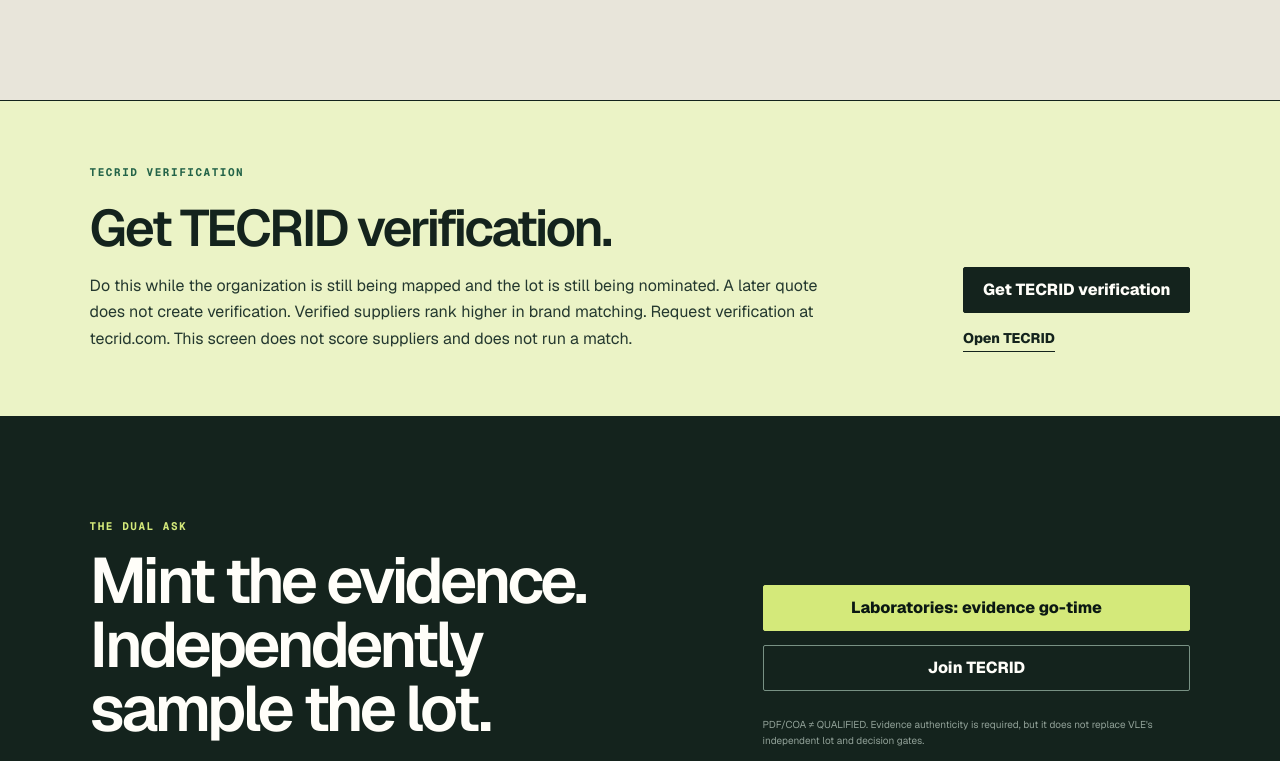
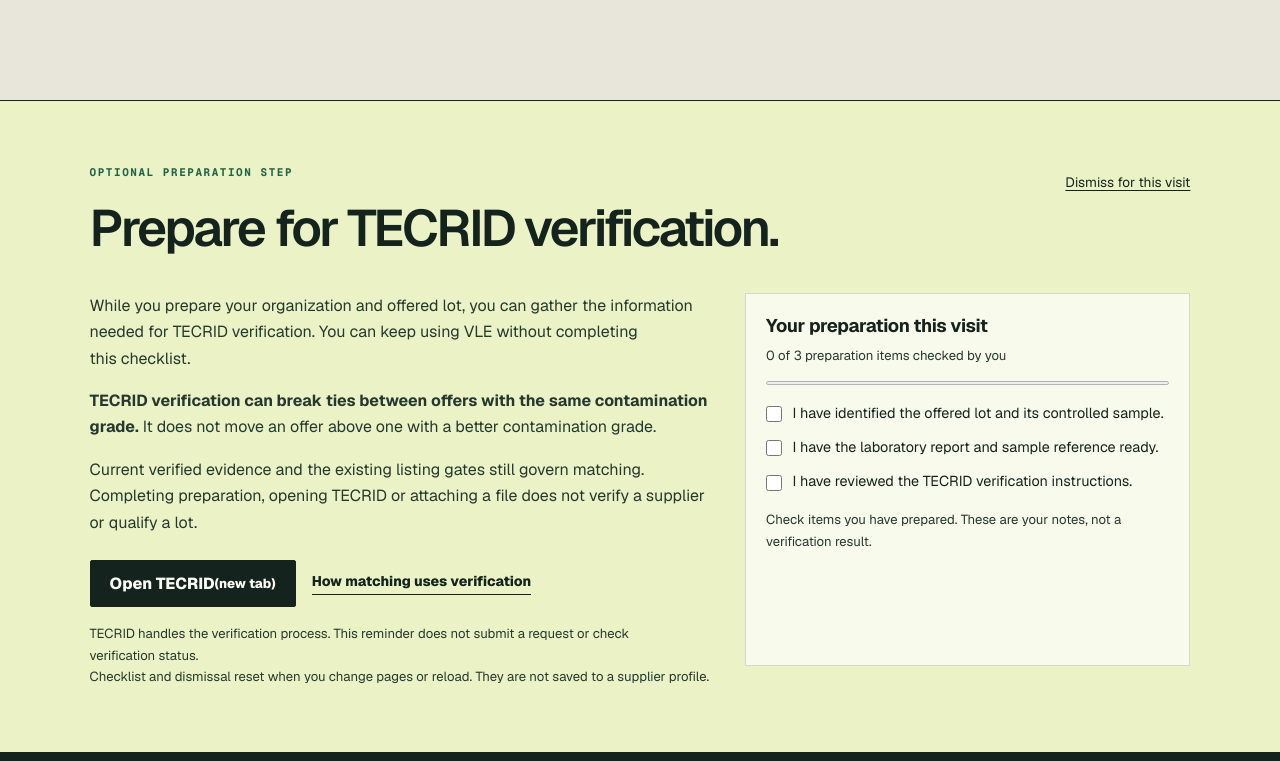
Before and after one commit to paleofoundation/VLE, a Next.js app: page /join in a window 1280 px wide. Shown: the part 2959-3720 px from the top of the page. Built offline with nearby package versions, Linux system fonts and the light colour scheme.

Commit message:
Add optional TECRID preparation reminders

```diff
--- a/src/app/suppliers/[slug]/page.tsx
+++ b/src/app/suppliers/[slug]/page.tsx
@@ -18,7 +18,7 @@
   const profile = await getPublicSupplierProfile(slug);
   if (!profile) return { title: "Supplier profile unavailable | VLE" };
   const title = `${profile.organization.name} supplier profile | VLE`;
-  const description = `Supplier profile for ${profile.organization.name}. TECRID verification is recommended. Verified suppliers rank higher in brand matching. Contaminant documents appear only when a reference is on file.`;
+  const description = `Supplier profile for ${profile.organization.name}. TECRID verification is recommended. TECRID verification can break ties between offers with the same contamination grade. Contaminant documents appear only when a reference is on file.`;
   const url = `${SITE_URL}/suppliers/${profile.organization.slug}`;
   return {
     title,
--- a/src/app/suppliers/page.tsx
+++ b/src/app/suppliers/page.tsx
@@ -25,7 +25,7 @@
         <ul>
           <li>The supplier organization name.</li>
           <li>Contaminant documents attached to that organization&apos;s lots or to a compliance profile, if any exist.</li>
-          <li>The TECRID verification recommendation. Verified suppliers rank higher in brand matching.</li>
+          <li>The TECRID verification recommendation. TECRID verification can break ties between offers with the same contamination grade.</li>
         </ul>
         <p>This index does not print a directory of organizations. An empty document list on a profile means no file has been recorded. VLE does not fill that list.</p>
         <div className="actions">
--- /dev/null
+++ b/src/app/tecrid-nudge-state.ts
@@ -0,0 +1,24 @@
+/** Visitor-local preparation only. None of these actions establishes verification. */
+export const PREPARATION_STEPS = [
+  { id: "lot-sample", label: "I have identified the offered lot and its controlled sample." },
+  { id: "report-reference", label: "I have the laboratory report and sample reference ready." },
+  { id: "instructions", label: "I have reviewed the TECRID verification instructions." },
+] as const;
+
+export type PreparationState = { checked: string[]; dismissed: boolean };
+export type PreparationAction = { type: "toggle"; id: string } | { type: "toggle-reminder" };
+
+export function initialPreparationState(): PreparationState {
+  return { checked: [], dismissed: false };
+}
+
+export function preparationReducer(state: PreparationState, action: PreparationAction): PreparationState {
+  if (action.type === "toggle-reminder") return { ...state, dismissed: !state.dismissed };
+  if (!PREPARATION_STEPS.some((step) => step.id === action.id)) return state;
+  return {
+    ...state,
+    checked: state.checked.includes(action.id)
+      ? state.checked.filter((id) => id !== action.id)
+      : [...state.checked, action.id],
+  };
+}
--- /dev/null
+++ b/src/app/tecrid-nudge.module.css
@@ -0,0 +1,20 @@
+aside.reminder { display: block; }
+.header { display: flex; gap: 1.5rem; align-items: flex-start; justify-content: space-between; }
+.header h2 { margin-bottom: .5rem; }
+.toggle { flex: 0 0 auto; padding: .5rem 0; border: 0; background: transparent; color: var(--ink, #17241d); text-decoration: underline; text-underline-offset: .2em; cursor: pointer; font: inherit; font-size: .85rem; }
+.toggle:focus-visible, .checklist input:focus-visible { outline: 2px solid var(--green, #184936); outline-offset: 4px; }
+.content { display: grid; grid-template-columns: minmax(0, 1.4fr) minmax(18rem, 1fr); gap: 2rem; margin-top: 1.5rem; }
+.copy { display: grid; gap: 1rem; align-content: start; }
+.copy p { max-width: 70ch; }
+.actions { display: flex; flex-wrap: wrap; gap: 1rem; align-items: center; margin-top: .5rem; }
+.preparation { min-width: 0; padding: 1.25rem; background: rgba(255, 255, 255, .65); border: 1px solid var(--line, #c7d5cb); }
+.preparation h3 { margin: 0 0 .5rem; font-size: 1.15rem; letter-spacing: -.02em; }
+.preparation progress { display: block; width: 100%; height: .5rem; margin: .75rem 0 1rem; accent-color: var(--green, #184936); }
+.checklist { display: grid; gap: .8rem; list-style: none; padding: 0; margin: 1rem 0; }
+.checklist label { display: flex; align-items: flex-start; gap: .65rem; line-height: 1.5; font-size: .9rem; cursor: pointer; }
+.checklist input { appearance: auto; flex: 0 0 auto; width: 1rem; height: 1rem; margin: .2rem 0 0; accent-color: var(--green, #184936); }
+.reminder .small, .reminder .state { font-size: .82rem; line-height: 1.6; }
+.reminder .state { margin-top: 1rem; }
+.reminder.collapsed h2 { font-size: 1.5rem; }
+@media (max-width: 850px) { .content { grid-template-columns: 1fr; } }
+@media (max-width: 600px) { .header { flex-direction: column; gap: .5rem; } .toggle { padding: .5rem 0; } .actions { align-items: flex-start; flex-direction: column; } .preparation { padding: 1rem; } }
--- a/src/app/tecrid-nudge.tsx
+++ b/src/app/tecrid-nudge.tsx
@@ -1,20 +1,85 @@
-export function TecridVerificationNudge({ surface }: { surface: "onboarding" | "profile" }) {
+"use client";
+
+import Link from "next/link";
+import { usePathname } from "next/navigation";
+import { useId, useReducer } from "react";
+import { MATCH_METHODOLOGY_PATH } from "../matching/copy";
+import { initialPreparationState, PREPARATION_STEPS, preparationReducer } from "./tecrid-nudge-state";
+import styles from "./tecrid-nudge.module.css";
+
+type NudgeProps = { surface: "onboarding" | "profile" };
+
+/** A page change or reload starts a new visit; no account or browser storage is used. */
+export function TecridVerificationNudge({ surface }: NudgeProps) {
+  const pathname = usePathname();
+  return <TecridPreparationPrompt key={`${pathname}:${surface}`} surface={surface} />;
+}
+
+function TecridPreparationPrompt({ surface }: NudgeProps) {
+  const [state, dispatch] = useReducer(preparationReducer, undefined, initialPreparationState);
+  const id = useId();
+  const completed = state.checked.length;
+  const total = PREPARATION_STEPS.length;
+
   return (
-    <aside className="tecridNudge" id="tecrid-verification" aria-label="TECRID verification recommendation">
-      <div>
-        <p className="eyebrow">TECRID verification</p>
-        <h2>Get TECRID verification.</h2>
-        <p>
-          {surface === "onboarding"
-            ? "Do this while the organization is still being mapped and the lot is still being nominated. A later quote does not create verification."
-            : "This profile does not display a verification mark. VLE has no TECRID verification record to show until one exists."}
-          {" "}Verified suppliers rank higher in brand matching. Request verification at tecrid.com. This screen does not score suppliers and does not run a match.
-        </p>
+    <aside className={`tecridNudge ${styles.reminder} ${state.dismissed ? styles.collapsed : ""}`} id="tecrid-verification" aria-labelledby={`${id}-heading`}>
+      <div className={styles.header}>
+        <div>
+          <p className="eyebrow">Optional preparation step</p>
+          <h2 id={`${id}-heading`}>Prepare for TECRID verification.</h2>
+        </div>
+        <button
+          type="button"
+          className={styles.toggle}
+          aria-expanded={!state.dismissed}
+          aria-controls={`${id}-content`}
+          onClick={() => dispatch({ type: "toggle-reminder" })}
+        >
+          {state.dismissed ? "Show reminder" : "Dismiss for this visit"}
+        </button>
       </div>
-      <div className="tecridNudgeActions">
-        <a className="button buttonDark" href="https://tecrid.com">Get TECRID verification</a>
-        <a className="textLink" href="https://tecrid.com/join">Open TECRID</a>
+      <div id={`${id}-content`} hidden={state.dismissed}>
+        {!state.dismissed ? (
+          <div className={styles.content}>
+            <div className={styles.copy}>
+              <p>
+                {surface === "onboarding"
+                  ? "While you prepare your organization and offered lot, you can gather the information needed for TECRID verification. You can keep using VLE without completing this checklist."
+                  : "Preparing your own offer? Use this checklist to get ready for TECRID verification. It belongs to your current visit and does not report this supplier's verification status."}
+              </p>
+              <p><strong>TECRID verification can break ties between offers with the same contamination grade.</strong> It does not move an offer above one with a better contamination grade.</p>
+              <p>Current verified evidence and the existing listing gates still govern matching. Completing preparation, opening TECRID or attaching a file does not verify a supplier or qualify a lot.</p>
+              <div className={styles.actions}>
+                <a className="button buttonDark" href="https://tecrid.com/join" target="_blank" rel="noopener noreferrer">Open TECRID <span className={styles.small}>(new tab)</span></a>
+                <Link className="textLink" href={MATCH_METHODOLOGY_PATH}>How matching uses verification</Link>
+              </div>
+              <p className={styles.small}>TECRID handles the verification process. This reminder does not submit a request or check verification status.</p>
+            </div>
+            <section className={styles.preparation} aria-labelledby={`${id}-preparation`}>
+              <h3 id={`${id}-preparation`}>Your preparation this visit</h3>
+              <p id={`${id}-progress`} className={styles.small} aria-live="polite">{completed} of {total} preparation items checked by you</p>
+              <progress value={completed} max={total} aria-labelledby={`${id}-preparation ${id}-progress`}>{completed} of {total}</progress>
+              <ul className={styles.checklist}>
+                {PREPARATION_STEPS.map((step) => (
+                  <li key={step.id}>
+                    <label>
+                      <input type="checkbox" checked={state.checked.includes(step.id)} onChange={() => dispatch({ type: "toggle", id: step.id })} />
+                      <span>{step.label}</span>
+                    </label>
+                  </li>
+                ))}
+              </ul>
+              <p className={styles.small}>
+                {completed === total ? "Preparation checklist complete. This does not establish verification." : "Check items you have prepared. These are your notes, not a verification result."}
+              </p>
+            </section>
+          </div>
+        ) : null}
       </div>
+      <p className={styles.state} role="status">
+        {state.dismissed ? "Reminder dismissed for this visit. " : ""}
+        Checklist and dismissal reset when you change pages or reload. They are not saved to a supplier profile.
+      </p>
     </aside>
   );
 }
--- a/src/domain/articles.ts
+++ b/src/domain/articles.ts
@@ -187,7 +187,7 @@
         heading: "Read the blanks",
         paragraphs: [
           "A buyer can check the category standard, whether a retest date is on file, whether a document of a given type is attached to that lot or that profile, and where the file is stored. The buyer can also check whether that lot has a separate qualification decision against the frozen profile.",
-          "If a line is empty, VLE does not have the record. The empty line is not a pass. TECRID verification is a separate recommendation: verified suppliers rank higher in brand matching, and the match itself is not computed on the article page or the supplier profile.",
+          "If a line is empty, VLE does not have the record. The empty line is not a pass. TECRID verification is a separate recommendation: TECRID verification can break ties between offers with the same contamination grade, and the match itself is not computed on the article page or the supplier profile.",
         ],
       },
     ],
--- a/src/lib/structured-data.ts
+++ b/src/lib/structured-data.ts
@@ -115,7 +115,7 @@
   "/suppliers": {
     name: "Supplier profiles | VLE",
     description:
-      "Supplier profiles recommend TECRID verification. Verified suppliers rank higher in brand matching. VLE does not run that match on this page.",
+      "Supplier profiles recommend TECRID verification. TECRID verification can break ties between offers with the same contamination grade. VLE does not run that match on this page.",
   },
 };
 
--- /dev/null
+++ b/src/matching/copy.ts
@@ -0,0 +1,4 @@
+/** Shared public route and approved copy. Contains no policy values or evidence. */
+export const MATCH_METHODOLOGY_PATH = "/matching/methodology";
+export const MATCH_TIE_COPY = "Certification and verification status break ties between offers with the same contamination grade.";
+export const MATCH_SCOPE_COPY = "This rank compares the stated offered lot under the selected requirement. It is not a product safety guarantee or certification decision.";
```
Also changed, not shown: 1 other file (tests, documents, lock files or other folders).
